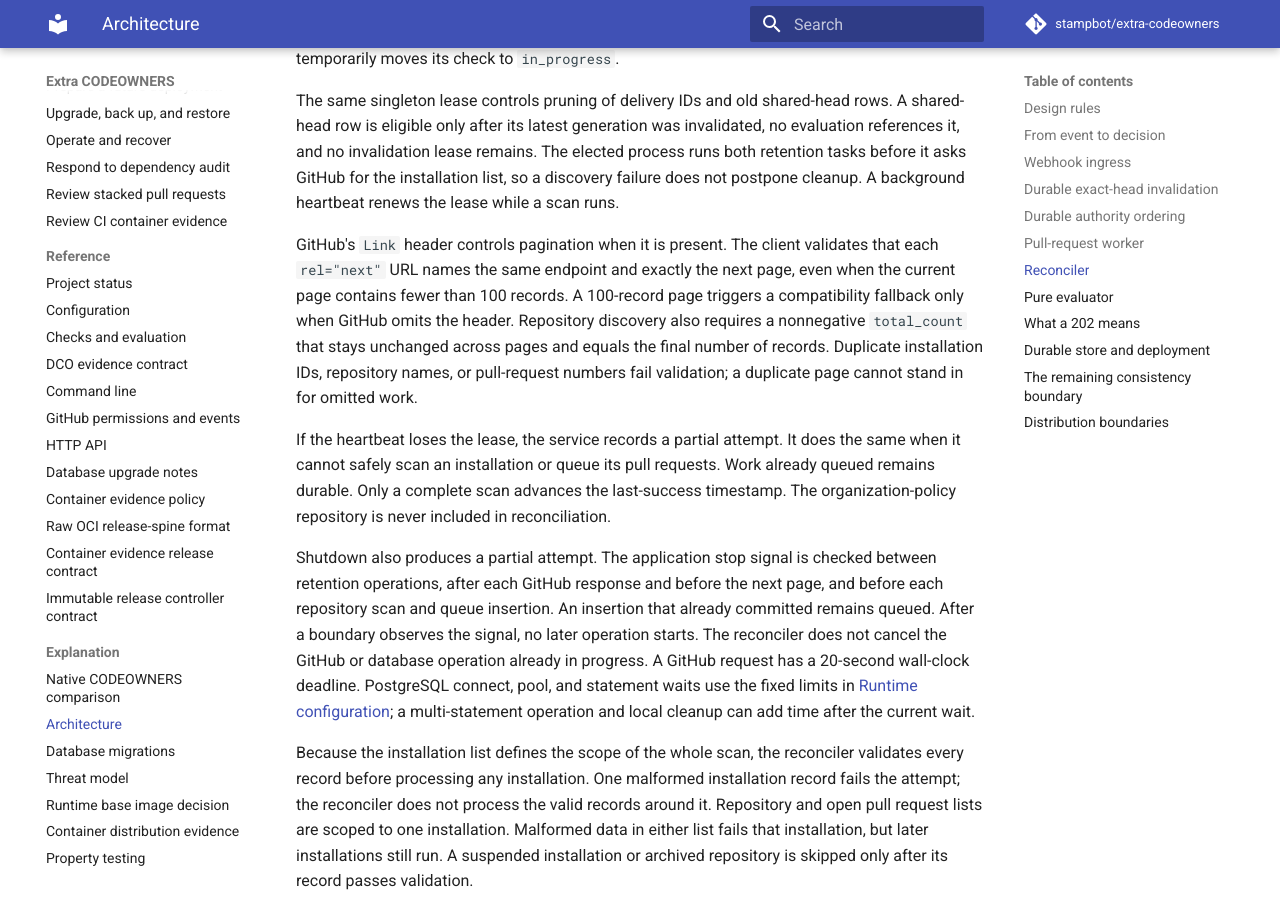
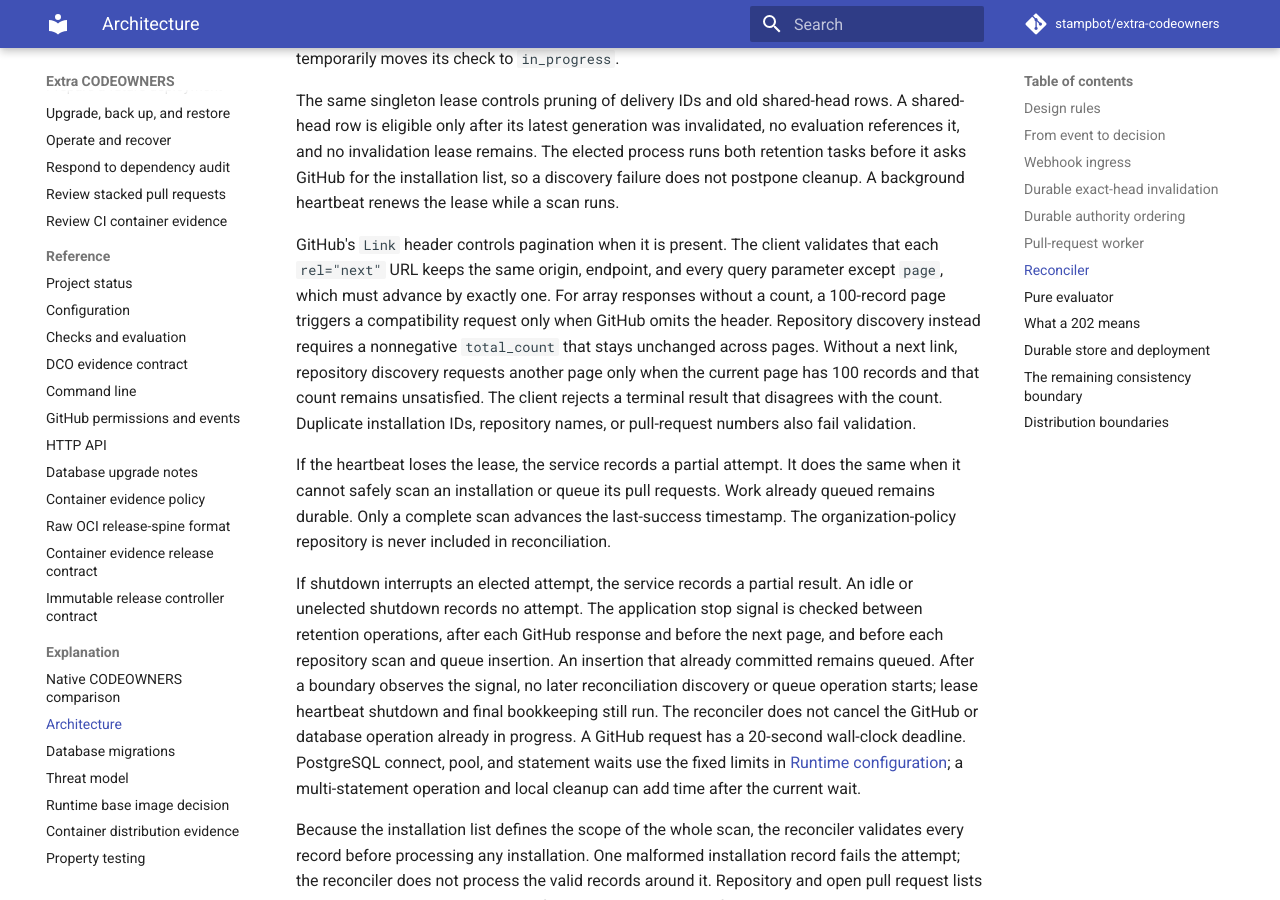
Before and after one commit to stampbot/extra-codeowners, an MkDocs documentation site: the page built from docs/explanation/architecture.md, in a window 1280 px wide and 900 px high, scrolled down 5757 px. Built offline with MkDocs 1.6.1 and Material for MkDocs 9.7.7, drawn with Linux system fonts in a browser that asks for light colours; comment, search, counter and statistics services are not loaded.

Commit message:
fix: preserve reconciliation pagination partitions
Signed-off-by: Danny Sauer <danny.sauer@herodevs.com>

```diff
--- a/docs/explanation/architecture.md
+++ b/docs/explanation/architecture.md
@@ -264,13 +264,15 @@ installation list, so a discovery failure does not postpone cleanup. A
 background heartbeat renews the lease while a scan runs.
 
 GitHub's `Link` header controls pagination when it is present. The client
-validates that each `rel="next"` URL names the same endpoint and exactly the
-next page, even when the current page contains fewer than 100 records. A
-100-record page triggers a compatibility fallback only when GitHub omits the
-header. Repository discovery also requires a nonnegative `total_count` that
-stays unchanged across pages and equals the final number of records. Duplicate
-installation IDs, repository names, or pull-request numbers fail validation;
-a duplicate page cannot stand in for omitted work.
+validates that each `rel="next"` URL keeps the same origin, endpoint, and every
+query parameter except `page`, which must advance by exactly one. For array
+responses without a count, a 100-record page triggers a compatibility request
+only when GitHub omits the header. Repository discovery instead requires a
+nonnegative `total_count` that stays unchanged across pages. Without a next
+link, repository discovery requests another page only when the current page
+has 100 records and that count remains unsatisfied. The client rejects a
+terminal result that disagrees with the count. Duplicate installation IDs,
+repository names, or pull-request numbers also fail validation.
 
 If the heartbeat loses the lease, the service records a partial attempt. It
 does the same when it cannot safely scan an installation or queue its pull
@@ -278,16 +280,18 @@ requests. Work already queued remains durable. Only a complete scan advances
 the last-success timestamp. The organization-policy repository is never
 included in reconciliation.
 
-Shutdown also produces a partial attempt. The application stop signal is
-checked between retention operations, after each GitHub response and before
-the next page, and before each repository scan and queue insertion. An
+If shutdown interrupts an elected attempt, the service records a partial
+result. An idle or unelected shutdown records no attempt. The application stop
+signal is checked between retention operations, after each GitHub response and
+before the next page, and before each repository scan and queue insertion. An
 insertion that already committed remains queued. After a boundary observes the
-signal, no later operation starts. The reconciler does not cancel the GitHub or
-database operation already in progress. A GitHub request has a 20-second
-wall-clock deadline. PostgreSQL connect, pool, and statement waits use the
-fixed limits in [Runtime configuration](../reference/configuration.md); a
-multi-statement operation and local cleanup can add time after the current
-wait.
+signal, no later reconciliation discovery or queue operation starts; lease
+heartbeat shutdown and final bookkeeping still run. The reconciler does not
+cancel the GitHub or database operation already in progress. A GitHub request
+has a 20-second wall-clock deadline. PostgreSQL connect, pool, and statement
+waits use the fixed limits in
+[Runtime configuration](../reference/configuration.md); a multi-statement
+operation and local cleanup can add time after the current wait.
 
 Because the installation list defines the scope of the whole scan, the
 reconciler validates every record before processing any installation. One
```
Also changed, not shown: CHANGELOG.md (+3 -3 lines), charts/extra-codeowners/README.md (+1 -1 lines), docs/how-to/operate.md (+19 -12 lines), docs/how-to/upgrade.md (+8 -5 lines), docs/reference/http-api.md (+5 -3 lines), 3 other files.
